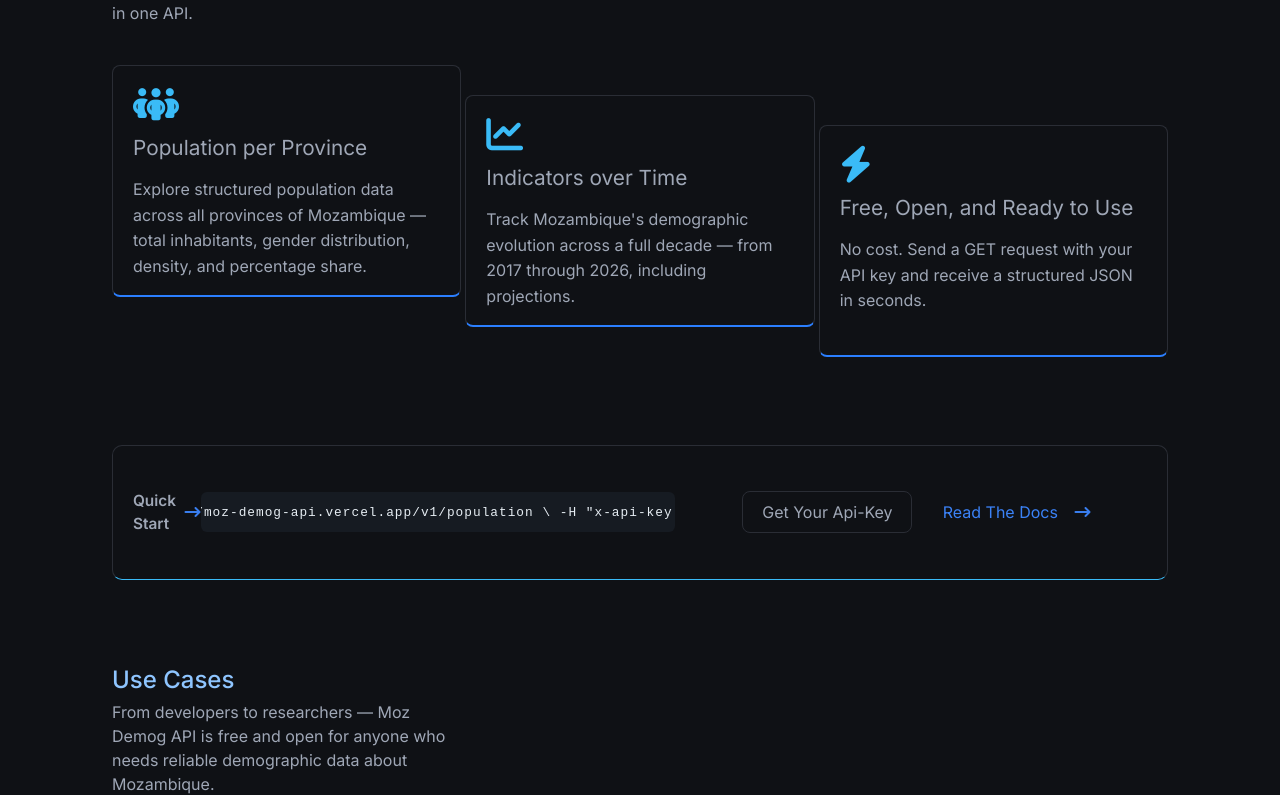
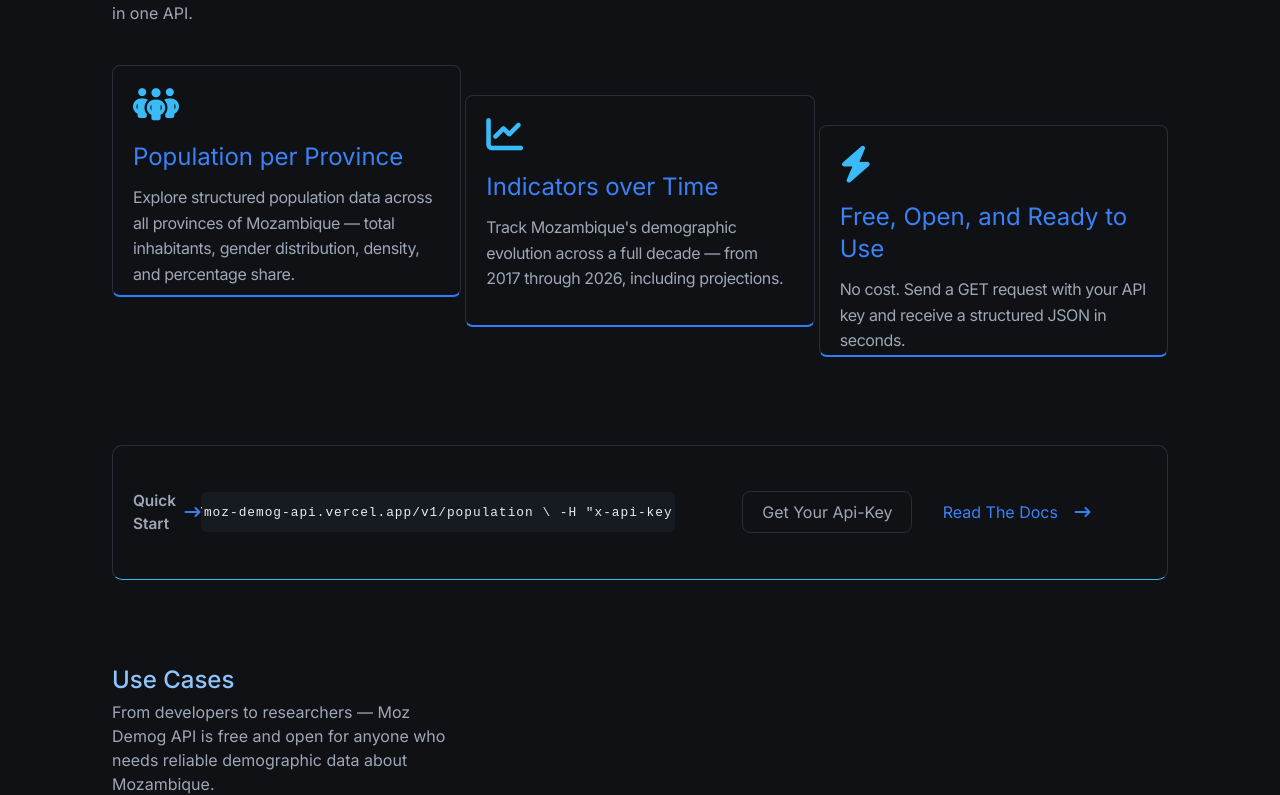
Before and after one commit to itsgaspr/api-landingpage, a React (Vite) app: page / in a window 1280 px wide. Shown: the part 986-1781 px from the top of the page. Built offline with nearby package versions, Linux system fonts and the light colour scheme.

Commit message:
improve card styling

```diff
--- a/src/components/Card.jsx
+++ b/src/components/Card.jsx
@@ -1,12 +1,12 @@
 import DocsCta from "./Docs-Button"
 export default function Card({icon, title, description, offset}) {
     return(
-        <div id="card" style={{marginTop:`${offset}px`}} className="max-w-135 border-1 border-[#2A2D35] p-5 rounded-lg box-border h-58 flex-[1_1_calc(33.333%-1.34rem)] border-b-2 border-b-blue-500 ">
+        <div id="card" style={{marginTop:`${offset}px`}} className="max-w-135 border border-[#2A2D35] p-5 rounded-lg box-border h-58 flex-[1_1_calc(33.333%-1.34rem)] border-b-2 border-b-blue-500 ">
             {icon}
-            <h3>
+            <h3 className="text-2xl font-normal mt-2 mb-3 text-[#3B82F6]">
                 {title}
             </h3>
-            <p>
+            <p className="text-md leading-6 text-justify tracking-tight">
                 {description}
             </p>
         </div>
--- a/src/index.css
+++ b/src/index.css
@@ -178,11 +178,6 @@ header>nav ul .sign-up:hover {
   line-height: 1.6;
 }
 
-#card h3 {
-  font-size: 1.3rem;
-  line-height: 1.4;
-  margin-bottom: 15px;
-}
 
 #card>button {
   margin-top: 15px;
```
